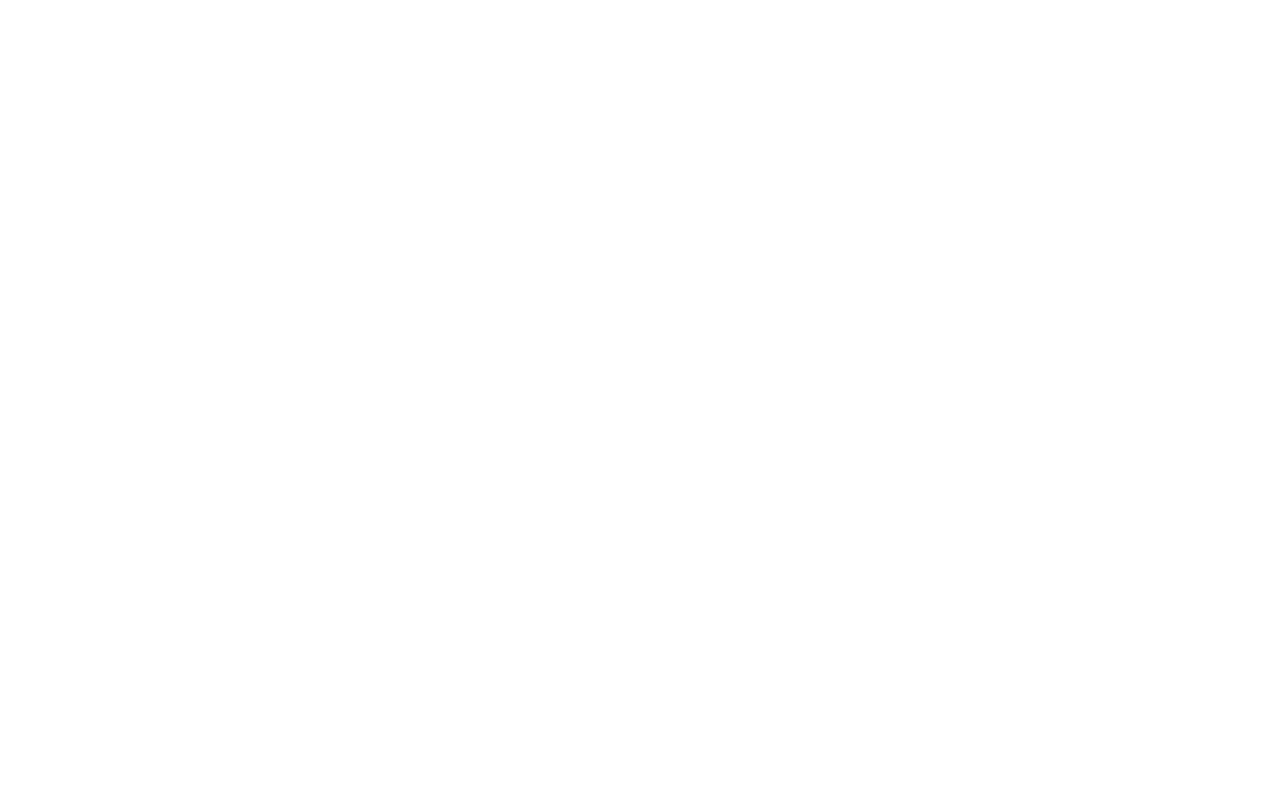
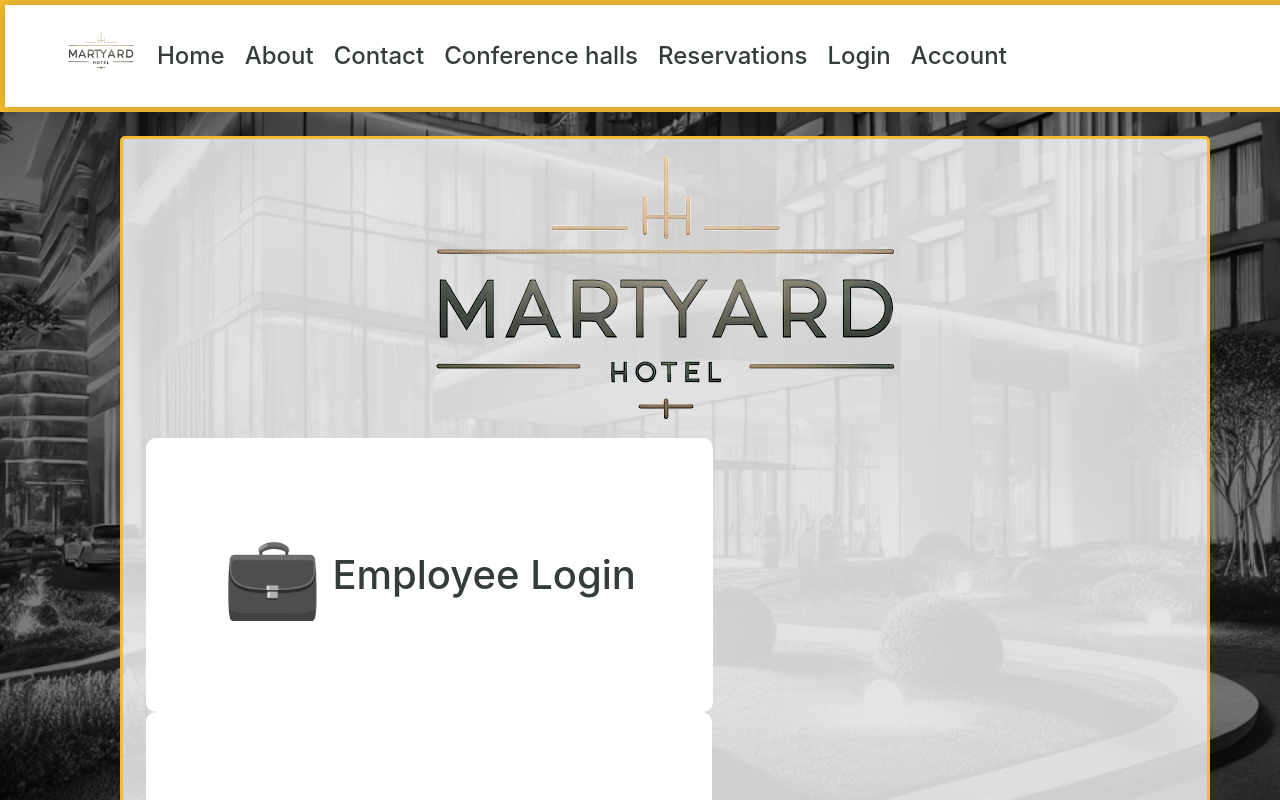
Before and after one commit to sajnogkuba/Platform_For_Hotel_Business_Sales_Department, a React (Vite) app in the folder frontend/: page /login in a window 1280 px wide. Before the commit this address had no page. Shown: the top 800 px of the page. Built offline with nearby package versions, Linux system fonts and the light colour scheme.

Commit message:
add LoginPage

```diff
--- a/frontend/src/App.jsx
+++ b/frontend/src/App.jsx
@@ -1,6 +1,7 @@
 import { BrowserRouter as Router, Routes, Route } from 'react-router-dom';
 import HomePage from './pages/HomePage/HomePage.jsx';
 import ContactPage from "./pages/ContactPage/ContactPage.jsx";
+import LoginPage from "./pages/LoginPage/LoginPage.jsx";
 
 function App() {
     return (
@@ -8,6 +9,7 @@
             <Routes>
                 <Route path="/" element={<HomePage />} />
                 <Route path="/contact" element={<ContactPage />} />
+                <Route path="/login" element={<LoginPage />} />
             </Routes>
         </Router>
     );
--- /dev/null
+++ b/frontend/src/components/LoginButton/LoginButton.css
@@ -0,0 +1,24 @@
+.login-button {
+    display: inline-flex;
+    align-items: center;
+    margin-right: 1vw;
+    margin-left: 1vw;
+    justify-content: center;
+    padding: 6vw 6vw;
+    font-size: 5vh;
+    color: #343d3a;
+    text-decoration: none;
+    background-color: #ffffff;
+    border-radius: 10px;
+}
+
+.login-button .icon {
+    font-size: 10vh;
+    margin-right: 10px;
+    filter: grayscale(100%) brightness(100%);
+}
+
+.login-button:hover {
+    transform: scale(1.05);
+    transition: 0.3s;
+}
--- /dev/null
+++ b/frontend/src/components/LoginButton/LoginButton.jsx
@@ -0,0 +1,13 @@
+import React from 'react';
+import './LoginButton.css';
+
+const LoginButton = ({ href, icon, text }) => {
+    return (
+        <a href={href} className="login-button">
+            <span className="icon">{icon}</span>
+            {text}
+        </a>
+    );
+};
+
+export default LoginButton;
--- /dev/null
+++ b/frontend/src/pages/LoginPage/LoginPage.css
@@ -0,0 +1,38 @@
+.page-container::before {
+    content: "";
+    position: absolute;
+    top: 0;
+    left: 0;
+    width: 100%;
+    height: 100%;
+    background: url('/assets/background.webp') no-repeat center bottom;
+    background-size: cover;
+    filter: grayscale(100%) brightness(50%);
+    z-index: -1;
+}
+
+.page-container {
+    display: flex;
+    align-items: center;
+    flex-direction: column;
+    height: 100%;
+    width: 100%;
+}
+
+.page-container * {
+    position: relative;
+    z-index: 1;
+}
+
+.page-content{
+    justify-items: center;
+    width: 80%;
+    height: 85%;
+    border-radius: 5px;
+    margin-top: 3vh;
+    margin-bottom: 3vh;
+    background: rgba(255, 255, 255, 0.8);
+    overflow-y: auto;
+    padding: 10px;
+    border: solid 3px #f4bc30;
+}
--- /dev/null
+++ b/frontend/src/pages/LoginPage/LoginPage.jsx
@@ -0,0 +1,22 @@
+import Navbar from "../../components/Navbar/Navbar.jsx";
+import Footer from "../../components/Footer/Footer.jsx";
+import LoginButton from "../../components/LoginButton/LoginButton.jsx";
+import "./LoginPage.css";
+
+const LoginPage = () => {
+    return (
+        <div className="page-container">
+            <Navbar />
+            <div className="page-content">
+                <img src="/assets/logo.png" alt="Martyard logo"/>
+                <div>
+                    <LoginButton href="/empLogin" icon="&#128188;" text="Employee Login" />
+                    <LoginButton href="/customerLogin" icon="&#128100;" text="Customer Login" />
+                </div>
+            </div>
+            <Footer />
+        </div>
+    );
+}
+
+export default LoginPage;
```
